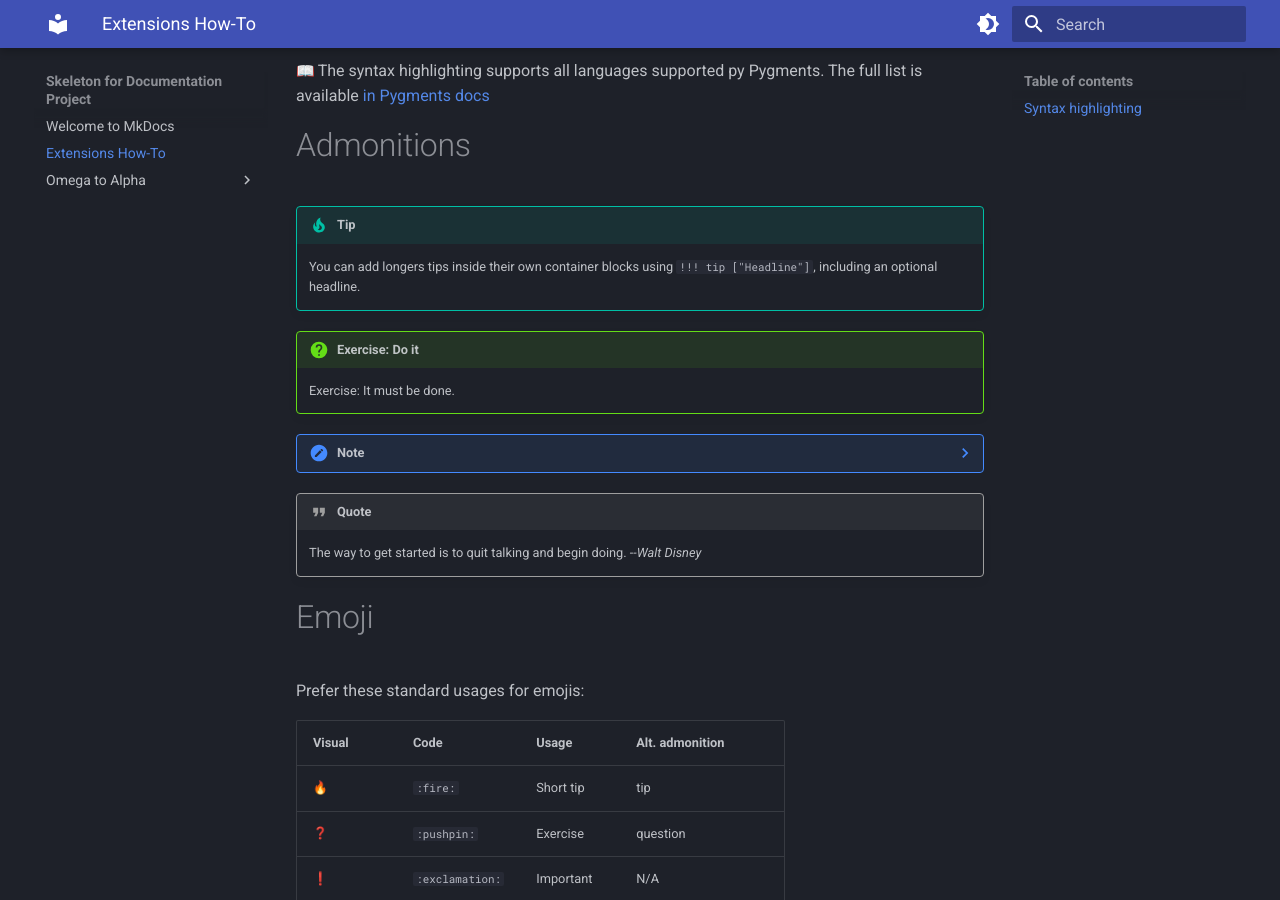
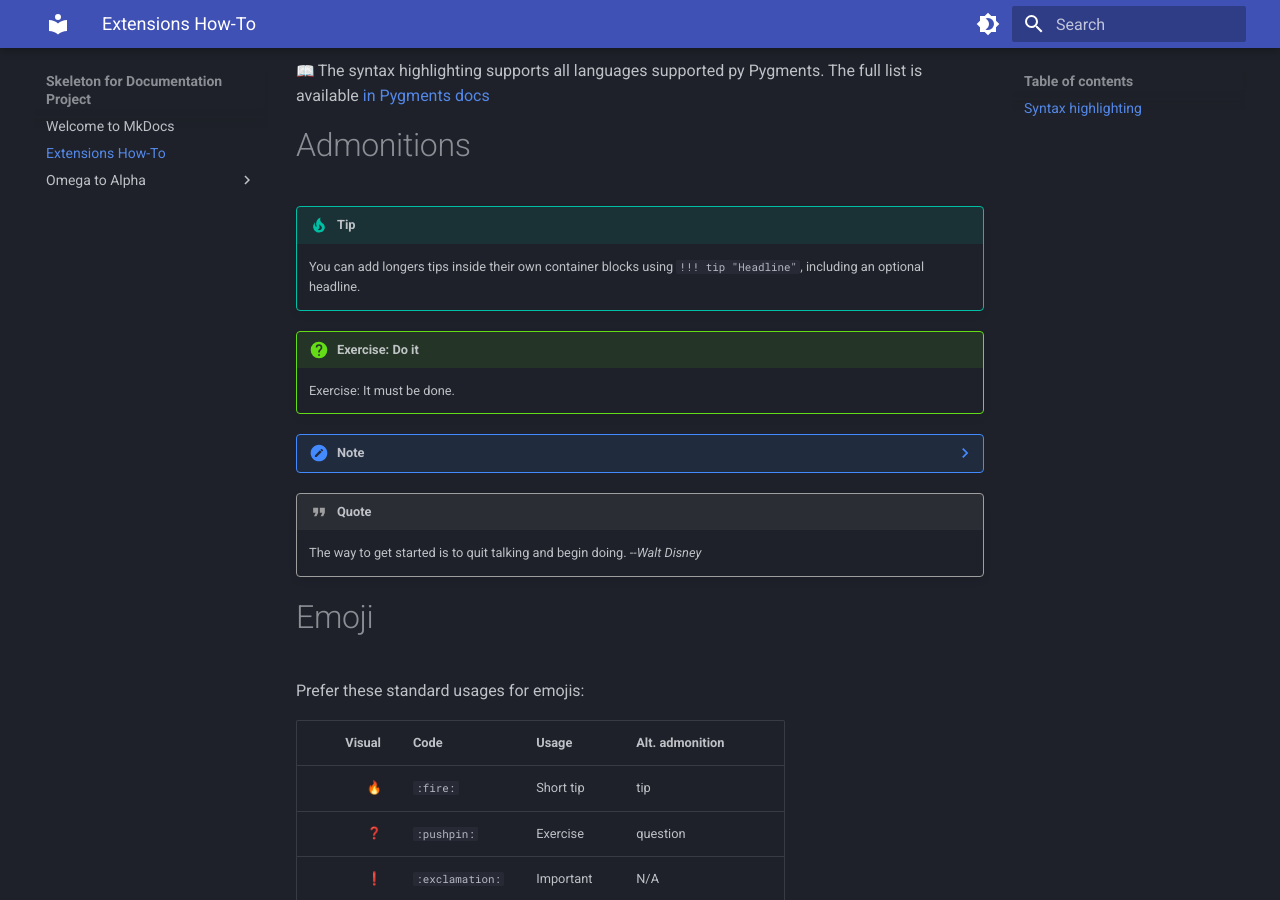
Before and after one commit to sourander/doc-skeleton, an MkDocs documentation site: the page built from docs/extensions.md, in a window 1280 px wide and 900 px high, scrolled down 486 px. Built offline with MkDocs 1.6.1 and Material for MkDocs 9.7.7, drawn with Linux system fonts in a browser that asks for light colours; emoji names are drawn with the system emoji font.

Commit message:
Fix erronous example

```diff
--- a/docs/extensions.md
+++ b/docs/extensions.md
@@ -23,7 +23,7 @@ Clicking the ==Copy to clipboard== saves you from a tedious ++ctrl+c++ process.
 # Admonitions
 
 !!! tip
-    You can add longers tips inside their own container blocks using `!!! tip ["Headline"]`, including an optional headline.
+    You can add longers tips inside their own container blocks using `!!! tip "Headline"`, including an optional headline.
 
 !!! question "Exercise: Do it"
     Exercise: It must be done.
@@ -39,7 +39,7 @@ Clicking the ==Copy to clipboard== saves you from a tedious ++ctrl+c++ process.
 Prefer these standard usages for emojis:
 
 | Visual        | Code            | Usage         | Alt. admonition         |
-|---------------|-----------------|---------------| ----------------------- |
+|--------------:|-----------------|---------------| ----------------------- |
 | :fire:        | `:fire:`        | Short tip     | tip                     |
 | :question:    | `:pushpin:`     | Exercise      | question                |
 | :exclamation: | `:exclamation:` | Important     | N/A                     |
```
